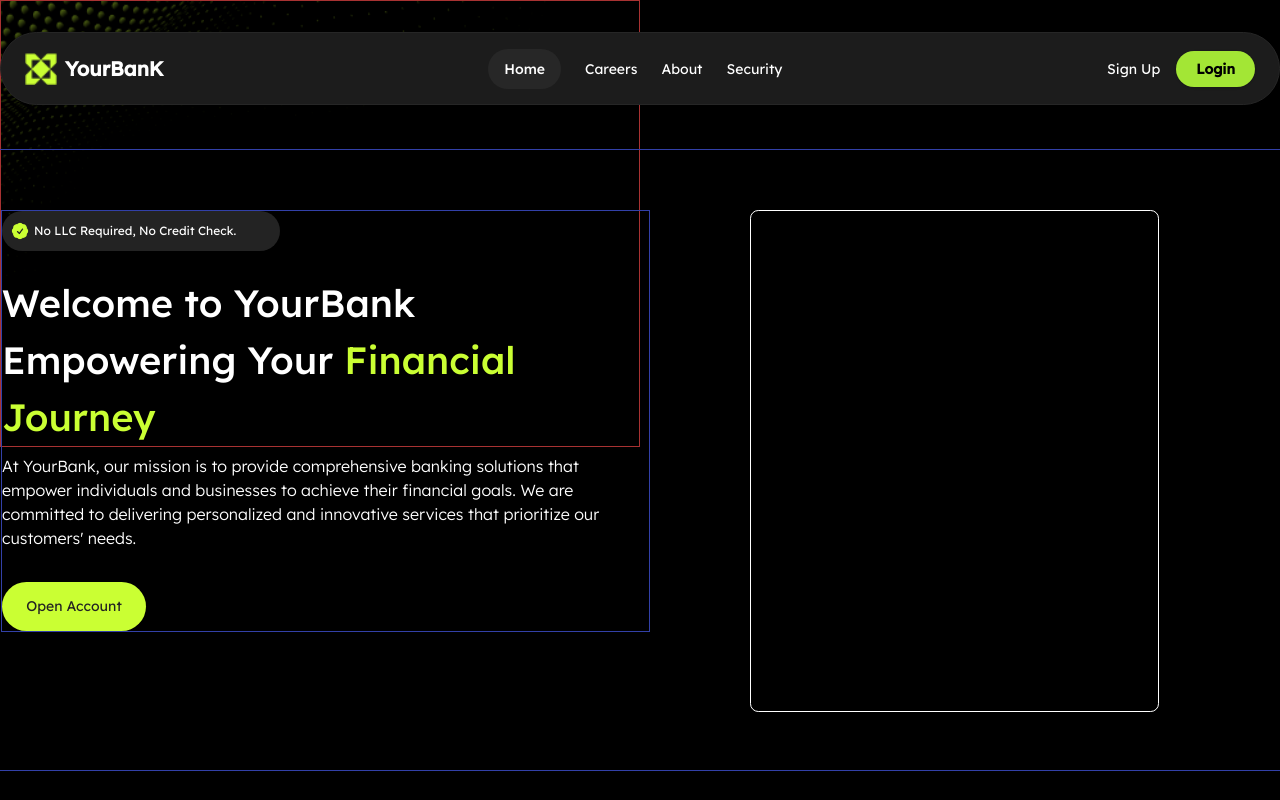
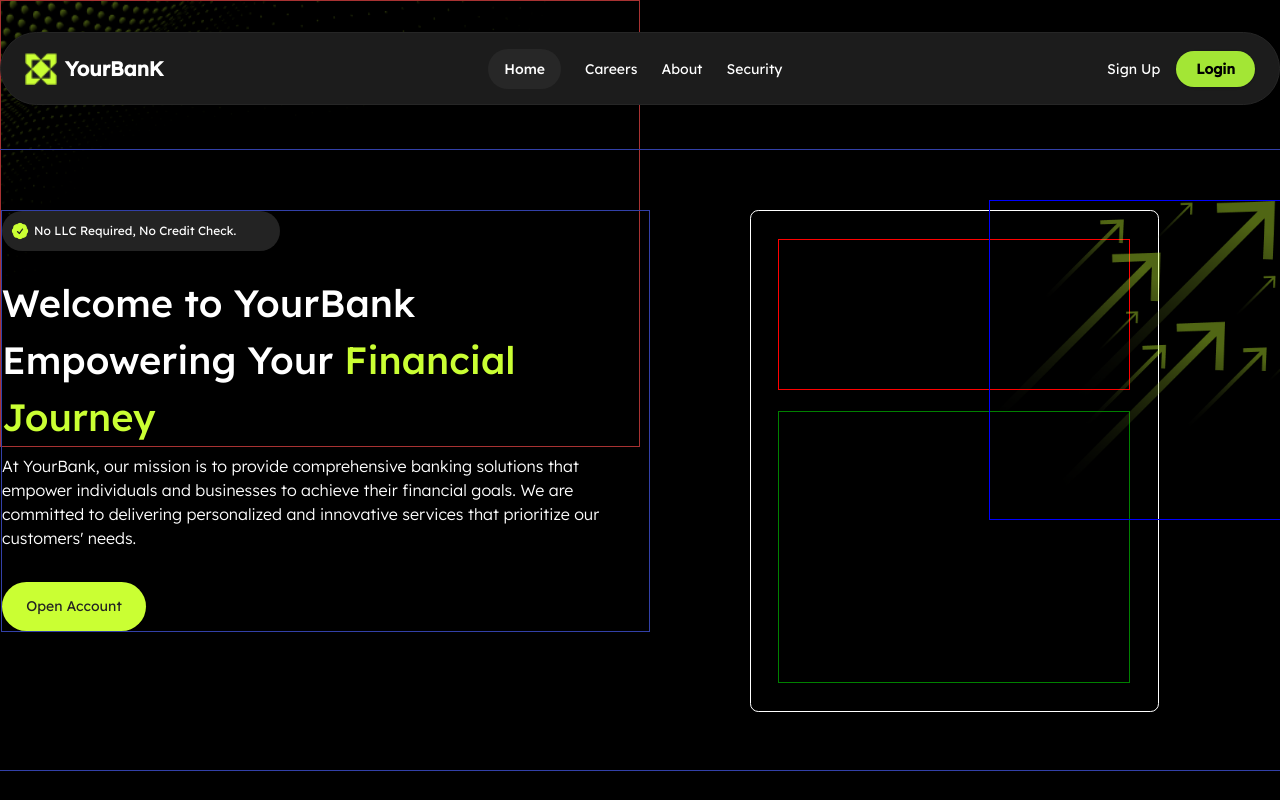
Before and after one commit to khuong-d4ng/Banking_company_website_UI_thuc_tap_tuan_4, a React (Create React App) app: page / in a window 1280 px wide. Shown: the top 800 px of the page. Built offline with nearby package versions, Linux system fonts and the light colour scheme.

Commit message:
Huhu met qua

```diff
--- a/src/pages/Home.js
+++ b/src/pages/Home.js
@@ -139,7 +139,17 @@ const Home = () => {
             border border-[#3240a8]
             "
         >
-            {/* Right box content here */}
+            <div className='border border-[red] w-90 h-40'>
+
+            </div>
+
+            <div className='border border-[green] w-90 h-[65%]'>
+
+            </div>
+        </div>
+
+        <div className='border border-[blue] w-[20em] h-[20em] absolute top-[50px] right-[50px]'>
+                    <img src='/home-4.png'></img>
         </div>
 
         </div>
```
Also changed, not shown: public/home-4.png (added).
